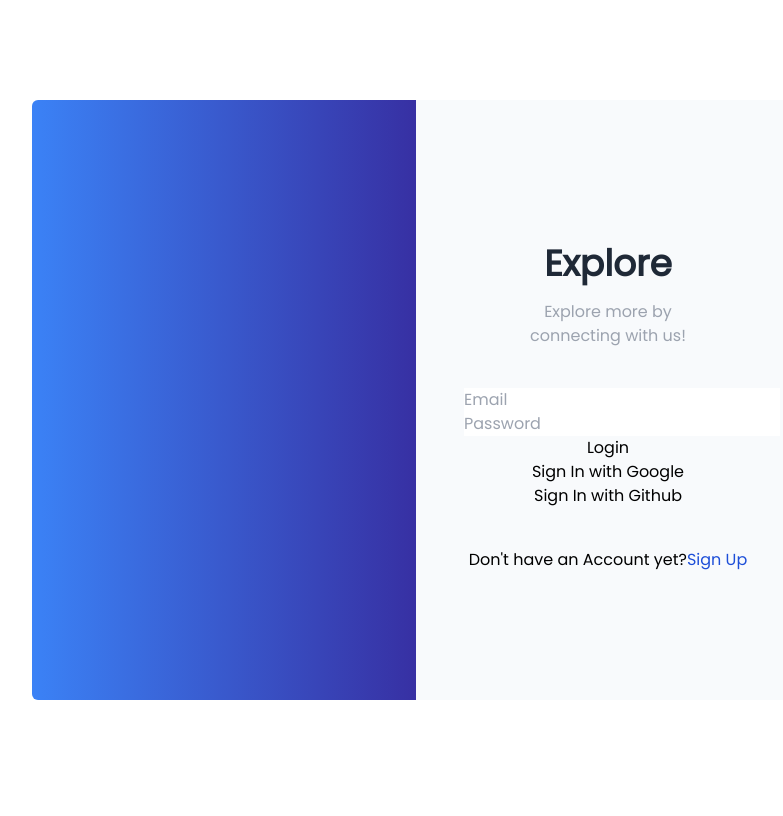
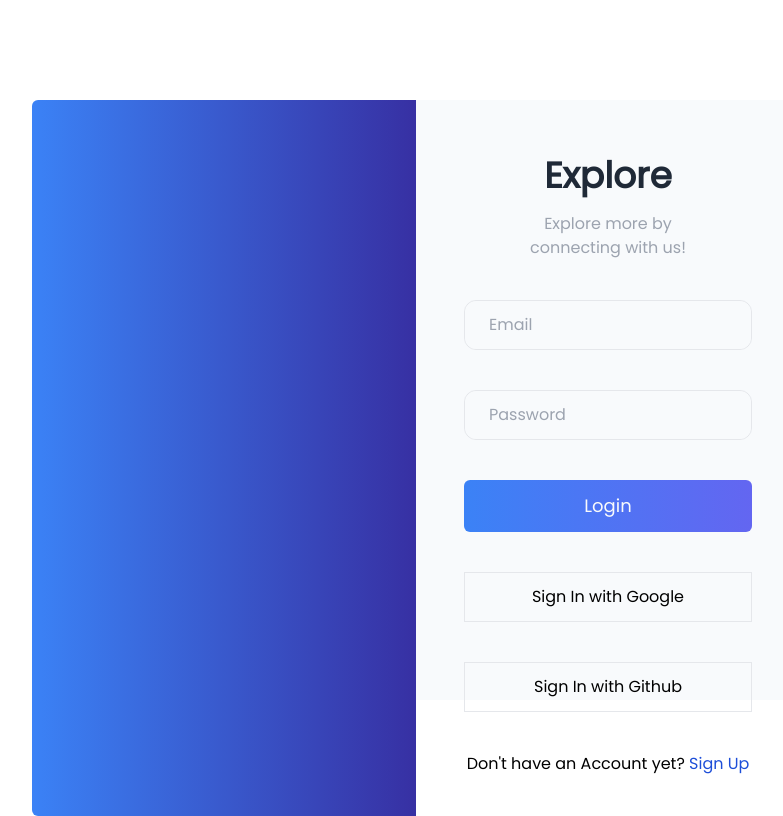
Before and after one commit to NEKiarie/Authentication-App-With-Google-and-Github, a Next.js app: page /login in a window 1280 px wide. Shown: the whole page, without its empty margins (224-1007 px from the left). Built offline with nearby package versions, Linux system fonts and the light colour scheme.

Commit message:
:lipstick:Added styling to Login button

```diff
--- a/pages/login.js
+++ b/pages/login.js
@@ -1,6 +1,7 @@
 import Head from "next/head"
 import Layout from "../layout/layout"
 import Link from "next/link"
+import styles from "../styles/Form.module.css"
 
 export default function Login() {
     return (
@@ -11,37 +12,44 @@
             </Head>
 
             <section className="w-3/4 mx-auto flex flex-col gap-10">
+
                 <div className="title">
                     <h1 className="text-gray-800 text-4xl font-bold py-4">Explore</h1>
                     <p className="w-3/4 mx-auto text-gray-400">Explore more by connecting with us!</p>
                 </div>
 
                 {/**form */}
-                <form classname="flex flex-col gap-5">
-                    <div className="input-group">
-                        <input type="email" name="email" placeholder="Email" />
+
+                {/* <form classname="flex flex-col gap-5"> */}
+                    <div className={styles.input_group}>
+                        <input className={styles.input_text}
+                            type="email"
+                            name="email"
+                            placeholder="Email" />
 
                     </div>
-                    <div className="input-group">
-                        <input type="password" name="password" placeholder="Password" />
+                {/* </form> */}
+                <div className={styles.input_group}>
+                    <input className={styles.input_text}
+                        type="password"
+                        name="password"
+                        placeholder="Password" />
 
-                    </div>
-                    {/**Login Buttons */}
-                    <div className="input-button">
-                        <button type="submit">Login</button>
-                    </div>
-                    <div className="input-button">
-                        <button type="submit">Sign In with Google</button>
+                </div>
+                {/**Login Buttons */}
+                <div className="input-button" >
+                    <button type="submit" className={styles.button}>Login</button>
+                </div>
+                <div className={styles.button_custom}>
+                    <button type="button">Sign In with Google</button>
 
-                    </div>
-                    <div className="input-button">
-                        <button type="submit">Sign In with Github</button>
-                    </div>
-
-                </form>
+                </div>
+                <div className={styles.button_custom}>
+                    <button type="button">Sign In with Github</button>
+                </div>
                 {/**Bottom */}
                 <p className="text-centertext-gray-400">Don't have an Account yet?
-                 <Link href={'/register'}><a className="text-blue-700">Sign Up</a></Link></p>
+                    <Link href={'/register'}><a className="text-blue-700"> Sign Up</a></Link></p>
 
             </section>
 
--- /dev/null
+++ b/styles/Form.module.css
@@ -0,0 +1,23 @@
+.input_group{
+    @apply flex border rounded-xl;
+    position: relative;
+}
+
+.input_text{
+    @apply w-full py-3 px-6 border rounded-xl bg-slate-50;
+    @apply focus:outline-none border-none;
+}
+
+.button{
+    @apply w-full bg-gradient-to-r from-blue-500 to-indigo-500 rounded-md;
+    @apply py-3 text-gray-50 text-lg;
+}
+
+.button:hover{
+    @apply bg-gradient-to-r from-gray-50 to-gray-300 border-blue-500;
+    @apply text-gray-700 border;
+}
+
+.button_custom {
+    @apply w-full border py-3 flex justify-center gap-2 hover:bg-gray-200
+}
```
